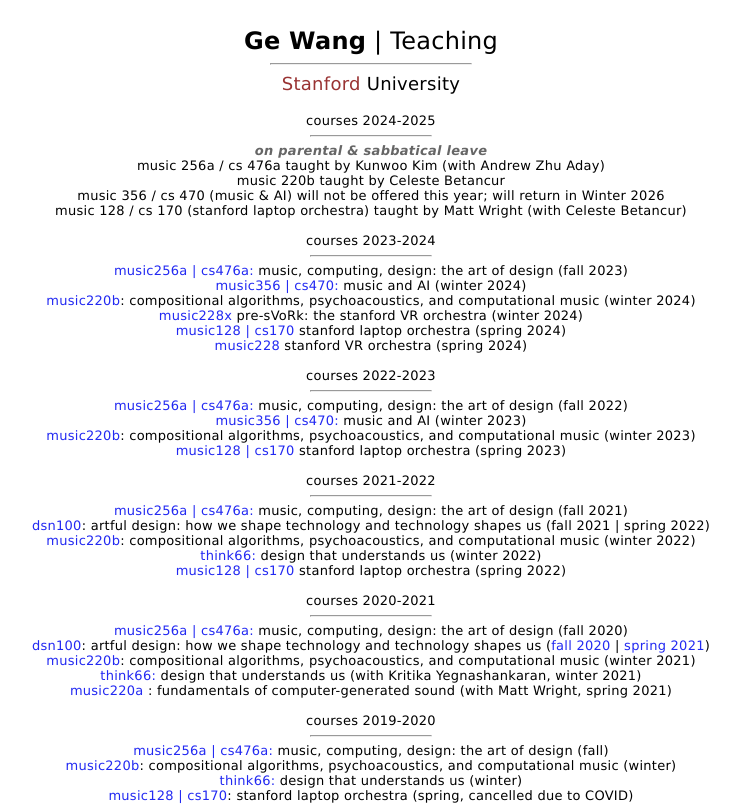
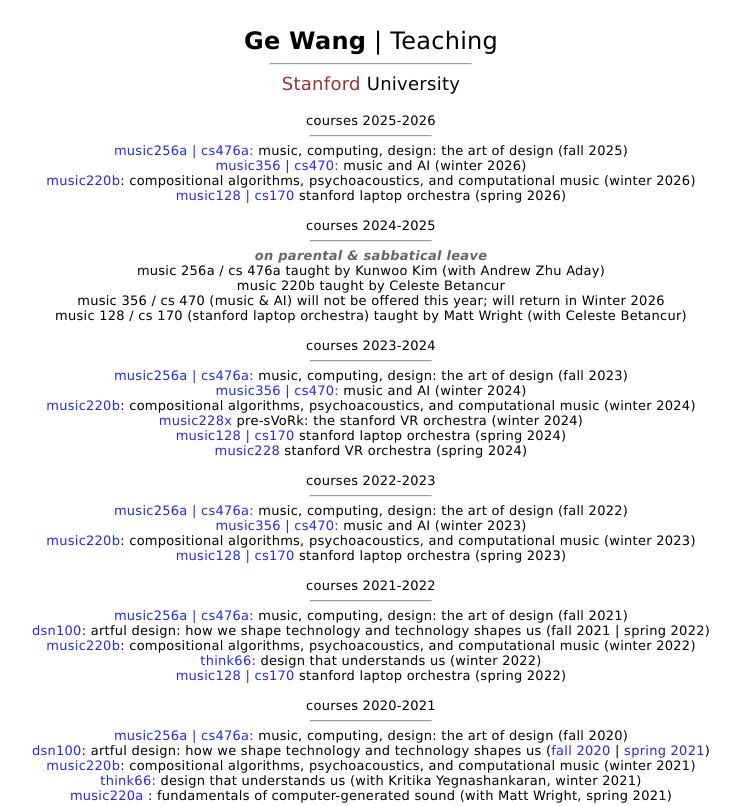
Before and after one commit to gewang/gewang.com, a plain HTML site: page teaching/index.html in a window 1280 px wide. Shown: the top 806 px of the page, without its empty margins (269-1009 px from the left). Drawn offline with Linux system fonts and the light colour scheme.

Commit message:
update for AY 2025-2026

```diff
--- a/teaching/index.html
+++ b/teaching/index.html
@@ -20,6 +20,24 @@ Ge Wang | Teaching
 <font size="4"><font color="#993333">Stanford</font/> University</font>
 <br><br>
 <font size="2">
+
+courses 2025-2026<br>
+<hr width="120">
+<a target="_blank"
+href="http://ccrma.stanford.edu/courses/256a-fall-2025/">music256a
+| cs476a: </a>music, computing, design: the art of design (fall 2025)<br>
+<a target="_blank"
+href="http://ccrma.stanford.edu/courses/356-winter-2026/">music356
+| cs470: </a>music and AI (winter 2026)<br>
+<a target="_blank"
+href="http://ccrma.stanford.edu/courses/220b-winter-2026/">music220b</a>:
+compositional algorithms, psychoacoustics, and computational music
+(winter 2026)<br>
+<a target="_blank"
+href="http://ccrma.stanford.edu/courses/128-spring-2026">music128
+| cs170</a>
+stanford laptop orchestra (spring 2026)
+<br><br>
 
 courses 2024-2025<br>
 <hr width="120">
```
Also changed, not shown: index.html (+11 -9 lines).
